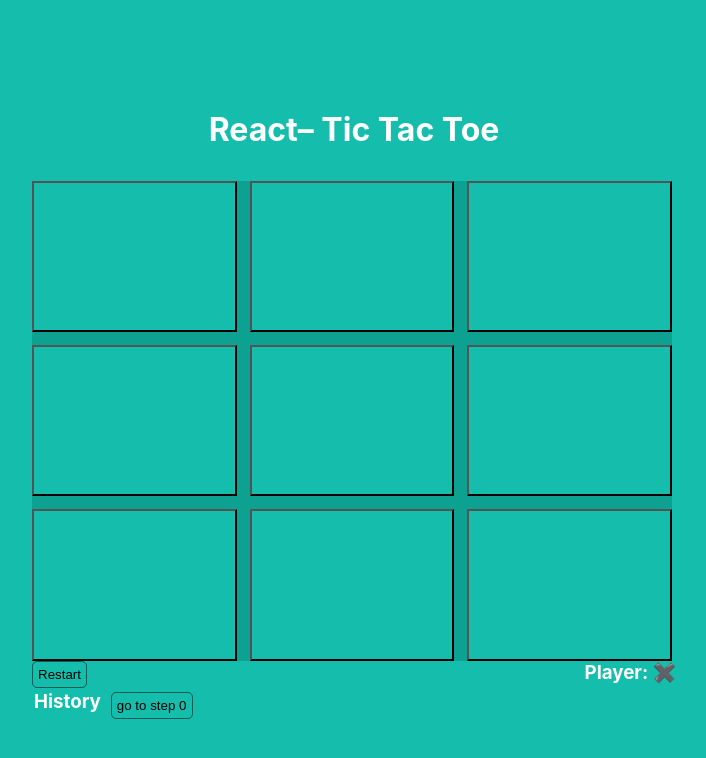
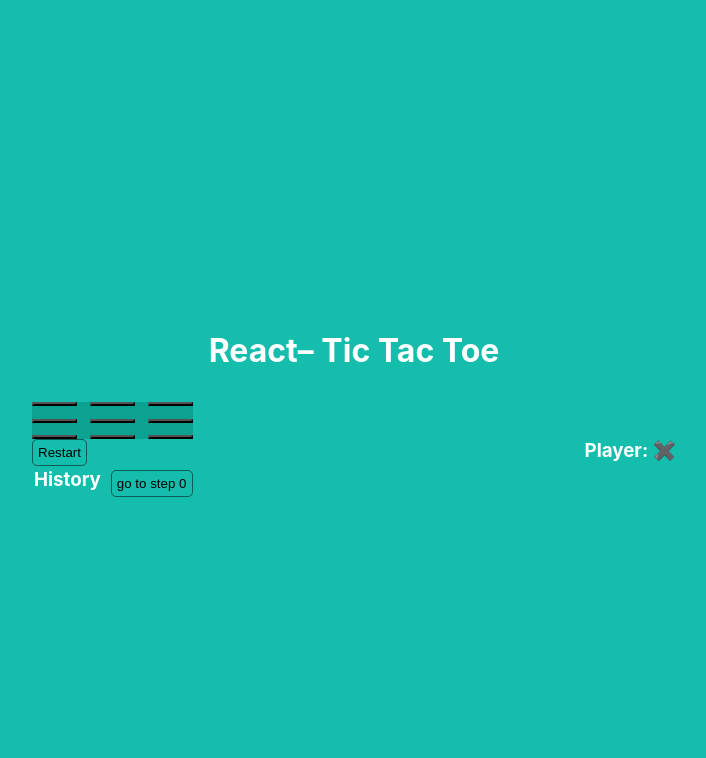
Before and after one commit to seham-aweda/tic-tac-toe, a React (Create React App) app: page / in a window 1280 px wide. Shown: the top 758 px of the page, without its empty margins (286-992 px from the left). Built offline with nearby package versions, Linux system fonts and the light colour scheme.

Commit message:
TIC-TAC-TOE

```diff
--- a/src/App.css
+++ b/src/App.css
@@ -9,7 +9,7 @@ body{
   display: flex;
   align-items: center;
   justify-content: center;
-height: 100vh;
+  height: 100vh;
   width:100vw;
   padding: 1rem;
 }
@@ -18,9 +18,8 @@ h1 {
   text-align: center;
 }
 .board {
-
-  height: 30rem;
-  width: 40rem;
+  height: 25%;
+  width: 25%;
   background-color: #0da192;
   display: grid;
   grid-template: repeat(3, 1fr) / repeat(3, 1fr);
```
